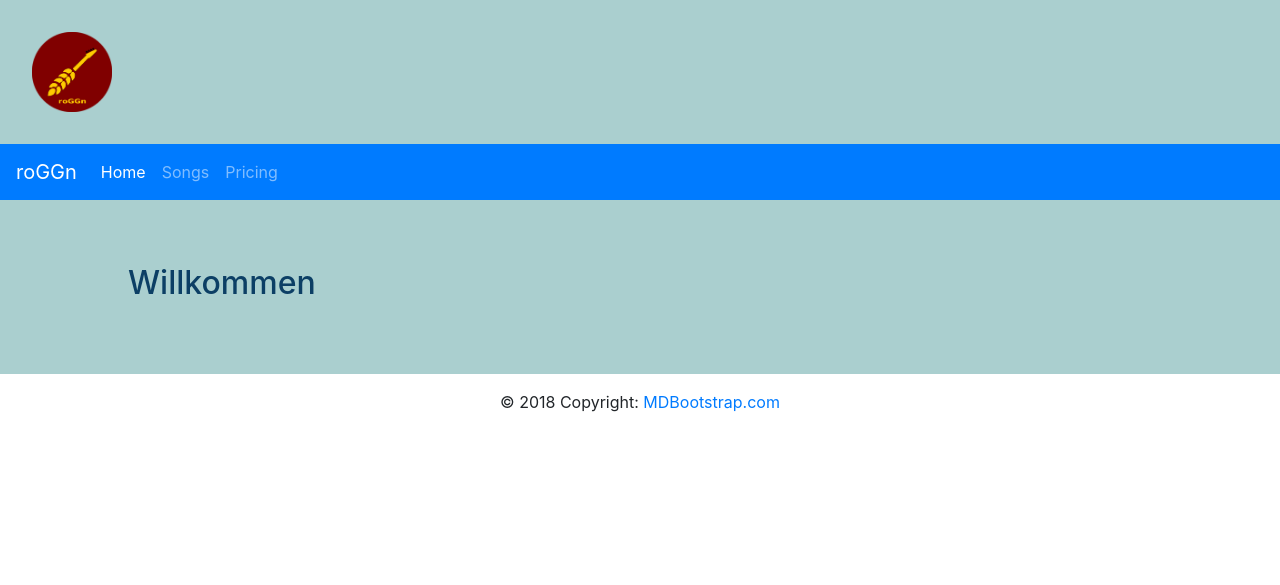
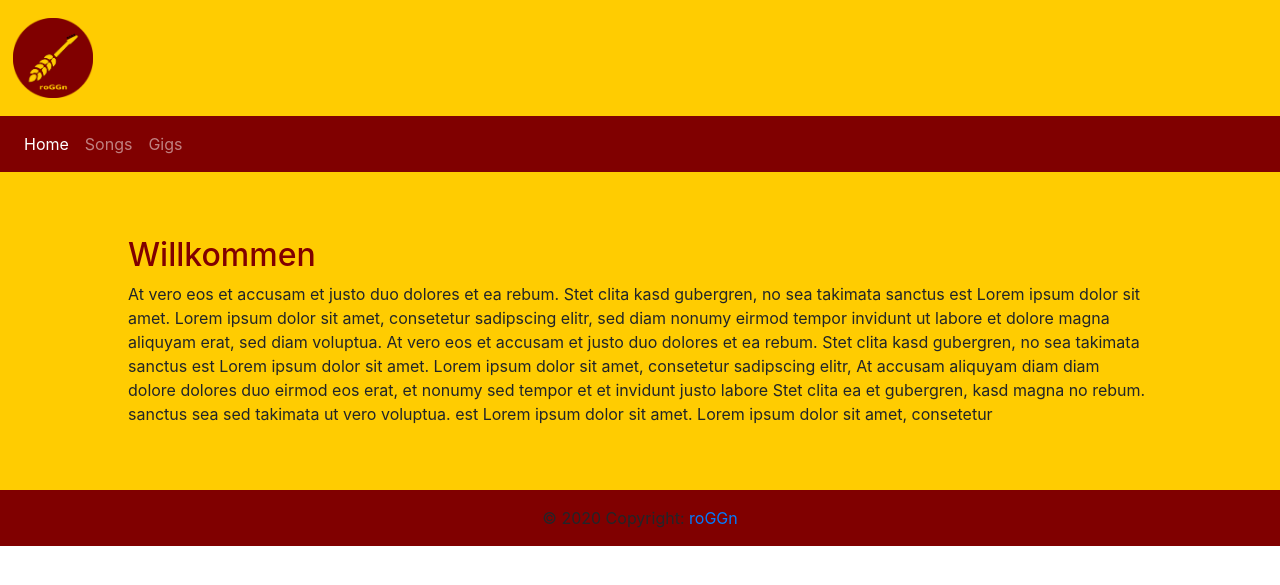
Before and after one commit to TobiasRosskopf/bandmanager, a Django app: page / in a window 1280 px wide. Shown: the top 585 px of the page. Run offline with Django 3.2, Linux system fonts and the light colour scheme; parts of the project's set-up code (start-up, migrations or seed data) failed here and were passed over; some libraries are stand-ins or nearby versions.

Commit message:
New Navbar; Added APIkeys;  Added gigs.html

```diff
--- a/requirements.txt
+++ b/requirements.txt
@@ -3,12 +3,15 @@ astroid==2.3.3
 Click==7.0
 Django==3.0.1
 django-secrets==1.0.2
+django-tastypie==0.14.2
 future==0.18.2
 isort==4.3.21
 lazy-object-proxy==1.4.3
 mccabe==0.6.1
 pur==5.3.0
 pylint==2.4.4
+python-dateutil==2.8.1
+python-mimeparse==1.6.0
 pytz==2019.3
 six==1.13.0
 sqlparse==0.3.0
--- a/roggn_app/admin.py
+++ b/roggn_app/admin.py
@@ -1,10 +1,12 @@
 from django.contrib import admin
 
 # Import models
+from .models import Band
 from .models import Song
 from .models import Gig
 
 
 # Register models for admin
+admin.site.register(Band)
 admin.site.register(Song)
 admin.site.register(Gig)
--- a/roggn_app/static/roggn_app/css/style.css
+++ b/roggn_app/static/roggn_app/css/style.css
@@ -8,28 +8,30 @@
 }
 
 h1, h2, h3 {
-    color: #0C3F65;
+    color: rgb(128, 0, 0);
 }
 
 header {
-    padding: 2.5%;
-    background-color: rgb(170, 207, 207);
-    /* height: 20%; */
+    padding: 1%;
+    background-color: rgb(255, 204, 1);
 }
 
 header #logo {
     height: 10vh;
 }
 
+nav {
+    background-color: rgb(128, 0, 0);
+}
+
 main {
     padding: 5% 10% 5% 10%;
-    background-color: rgb(170, 207, 207);
+    background-color: rgb(255, 204, 1);
 }
 
-/* footer {
-    padding: 2.5%;
-    background-color: rgb(95, 158, 160);
-} */
+footer {
+    background-color: rgb(128, 0, 0);
+}
 
 #activeSongs, #passivSongs {
     width: 100%;
--- a/roggn_app/templates/roggn_app/base.html
+++ b/roggn_app/templates/roggn_app/base.html
@@ -1,13 +1,15 @@
 {% load static %}
 
 <!DOCTYPE html>
-<html>
+<html lang="de">
     <head>
         <!-- Meta data -->
+        <meta charset="utf-8">
+        <meta http-equiv="X-UA-Compatible" content="IE=edge">
+        <meta name="viewport" content="width=device-width, initial-scale=1.0">
+        <link rel="icon" type="image/png" href="{% static 'roggn_app/img/icon_roggn.png' %}">
+
         <title>roGGn</title>
-        <meta charset="utf-8">
-        <meta name="viewport" content="width=device-width, initial-scale=1.0">
-        <link rel="icon" type="image/png" href="{% static 'roggn_app/img/icon_roggn.png' %}"
 
         <!-- Style sheets -->
         <link rel="stylesheet" href="https://stackpath.bootstrapcdn.com/bootstrap/4.3.1/css/bootstrap.min.css" integrity="sha384-ggOyR0iXCbMQv3Xipma34MD+dH/1fQ784/j6cY/iJTQUOhcWr7x9JvoRxT2MZw1T" crossorigin="anonymous">
@@ -17,30 +19,48 @@
         <!-- Scripts -->
         <script src="https://code.jquery.com/jquery-1.12.4.js"></script>
         <script src="https://code.jquery.com/ui/1.12.1/jquery-ui.js"></script>
+        <script src="https://maxcdn.bootstrapcdn.com/bootstrap/3.3.5/js/bootstrap.min.js"></script>
         <script src="{% static 'roggn_app/js/script.js' %}"></script>
     </head>
+
     <body>
+
+        <!-- Header -->
         <header>
-            <img id="logo" src="{% static 'roggn_app/img/icon_roggn.png' %}">
+            <a class="navbar-brand" href="/">
+                <img id="logo" src="{% static 'roggn_app/img/icon_roggn.png' %}">
+            </a>
         </header>
-        <nav class="navbar navbar-expand-lg navbar-dark bg-primary">
-            <a class="navbar-brand" href="/">roGGn</a>
-            <div class="collapse navbar-collapse" id="navbarNavDropdown">
-                <ul class="navbar-nav">
-                    <li class="nav-item active"><a class="nav-link" href="/">Home <span class="sr-only">(current)</span></a></li>
-                    <li class="nav-item"><a class="nav-link" href="/songs">Songs</a></li>
-                    <li class="nav-item"><a class="nav-link" href="#">Pricing</a></li>
+
+        <!-- Navbar -->
+        <nav class="navbar navbar-expand-lg navbar-dark primary-color">
+            <div class="collapse navbar-collapse" id="basicExampleNav">
+                <ul class="navbar-nav mr-auto">
+                    <li class="nav-item">
+                        <a class="nav-link" id="home" href="/">Home</a>
+                    </li>
+                    <li class="nav-item">
+                        <a class="nav-link" id="songs" href="/songs">Songs</a>
+                    </li>
+                    <li class="nav-item">
+                        <a class="nav-link" id="gigs" href="/gigs">Gigs</a>
+                    </li>
                 </ul>
             </div>
         </nav>
+
+        <!-- Main -->
         <main>
             {% block content %}
             {% endblock %}
         </main>
+
+        <!-- Footer -->
         <footer class="page-footer font-small blue">
-            <div class="footer-copyright text-center py-3">© 2018 Copyright:
-                <a href="https://mdbootstrap.com/education/bootstrap/"> MDBootstrap.com</a>
+            <div class="footer-copyright text-center py-3">© 2020 Copyright:
+                <a href="/">roGGn</a>
             </div>
         </footer>
+
     </body>
 </html>
--- a/roggn_app/templates/roggn_app/index.html
+++ b/roggn_app/templates/roggn_app/index.html
@@ -2,4 +2,9 @@
 
 {% block content %}
 <h2>Willkommen</h2>
+At vero eos et accusam et justo duo dolores et ea rebum. Stet clita kasd gubergren, no sea takimata sanctus est Lorem ipsum dolor sit amet. Lorem ipsum dolor sit amet, consetetur sadipscing elitr, sed diam nonumy eirmod tempor invidunt ut labore et dolore magna aliquyam erat, sed diam voluptua. At vero eos et accusam et justo duo dolores et ea rebum. Stet clita kasd gubergren, no sea takimata sanctus est Lorem ipsum dolor sit amet. Lorem ipsum dolor sit amet, consetetur sadipscing elitr, At accusam aliquyam diam diam dolore dolores duo eirmod eos erat, et nonumy sed tempor et et invidunt justo labore Stet clita ea et gubergren, kasd magna no rebum. sanctus sea sed takimata ut vero voluptua. est Lorem ipsum dolor sit amet. Lorem ipsum dolor sit amet, consetetur
+
+<script>
+    $("a.nav-link#home").addClass("active")
+</script>
 {% endblock %}
--- a/roggn_app/templates/roggn_app/songs.html
+++ b/roggn_app/templates/roggn_app/songs.html
@@ -23,4 +23,8 @@
         </ul>
     </div>
 </div>
+
+<script>
+    $("a.nav-link#songs").addClass("active")
+</script>
 {% endblock %}
--- a/roggn_app/urls.py
+++ b/roggn_app/urls.py
@@ -1,13 +1,16 @@
 from django.urls import path, include
+from tastypie.api import Api
 
 from . import views
-from .api import GigResource
+from .api import GigResource, SongResource
 
-
-gig_resource = GigResource()
+v1_api = Api(api_name='v1')
+v1_api.register(GigResource())
+v1_api.register(SongResource())
 
 urlpatterns = [
-    path(r'', views.index, name='index'),
-    path(r'^songs/', views.songs, name='songs'),
-    path(r'^api/', include(gig_resource.urls)),
+    path('', views.index, name='index'),
+    path('songs/', views.songs, name='songs'),
+    path('gigs/', views.gigs, name='gigs'),
+    path('api/', include(v1_api.urls)),
 ]
--- a/roggn_app/views.py
+++ b/roggn_app/views.py
@@ -24,3 +24,10 @@ def songs(request):
     }
 
     return HttpResponse(template.render(context, request))
+
+
+def gigs(request):
+    template = loader.get_template('roggn_app/gigs.html')
+    context = {}
+
+    return HttpResponse(template.render(context, request))
--- a/roggn_webserver/settings.py
+++ b/roggn_webserver/settings.py
@@ -28,6 +28,7 @@ ALLOWED_HOSTS = ['127.0.0.1', '.pythonanywhere']
 
 INSTALLED_APPS = [
     'roggn_app',
+    'tastypie',
     'django_secrets',
     'django.contrib.admin',
     'django.contrib.auth',
@@ -117,5 +118,6 @@ USE_TZ = True
 
 STATIC_URL = '/static/'
 MEDIA_URL = '/media/'
-STATIC_ROOT = os.path.join(BASE_DIR, 'static')
+# STATIC_ROOT = os.path.join(BASE_DIR, 'static')
 MEDIA_ROOT = os.path.join(BASE_DIR, 'media')
+STATICFILES_DIRS = (os.path.join(BASE_DIR, 'static'),)
```
Also changed, not shown: roggn_app/api.py (+17 -8 lines), roggn_app/models.py (+6 -7 lines), roggn_app/templates/roggn_app/gigs.html (added, +9 -0 lines), roggn_app/test_api.py (added, +24 -0 lines).
